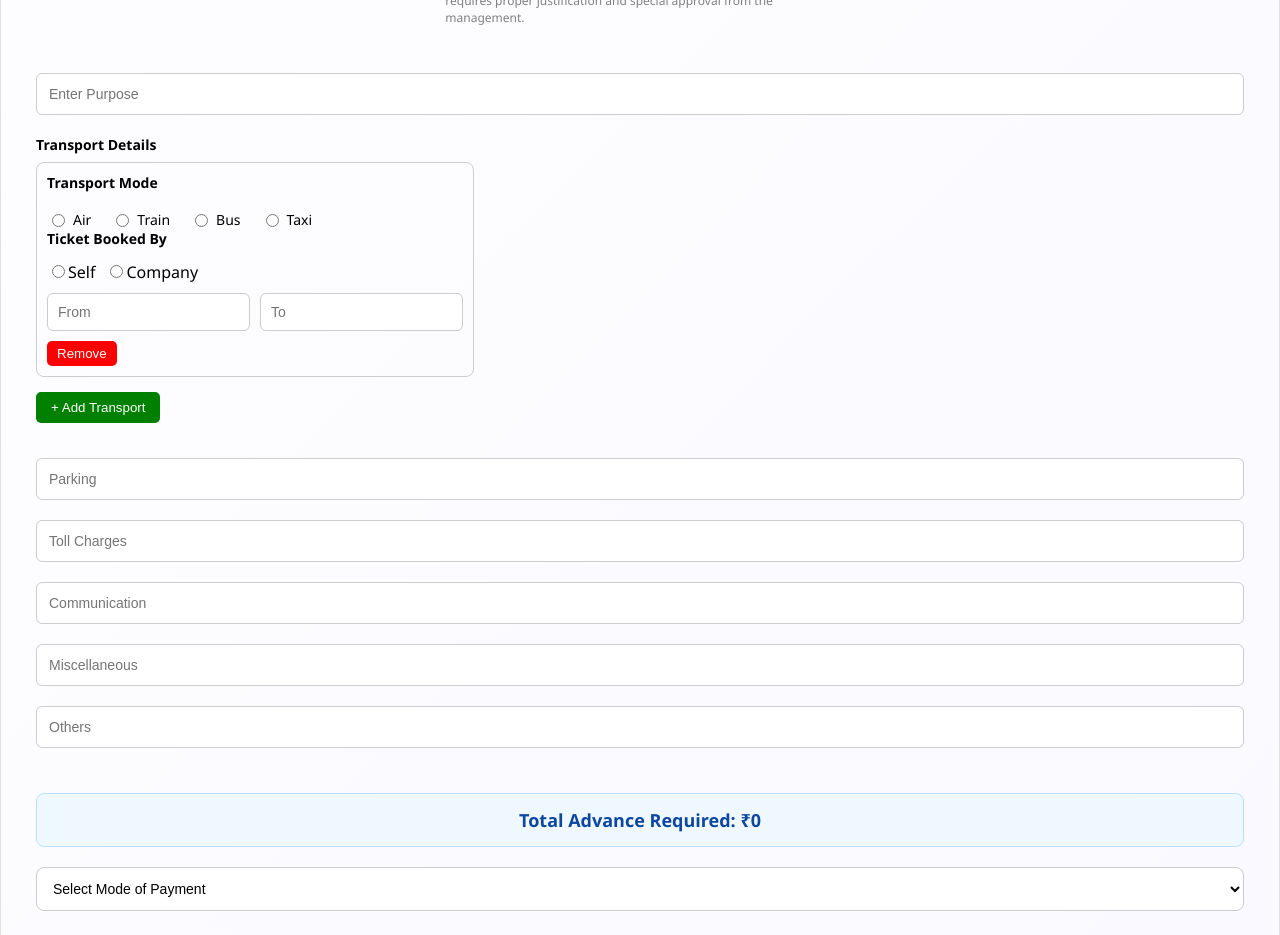
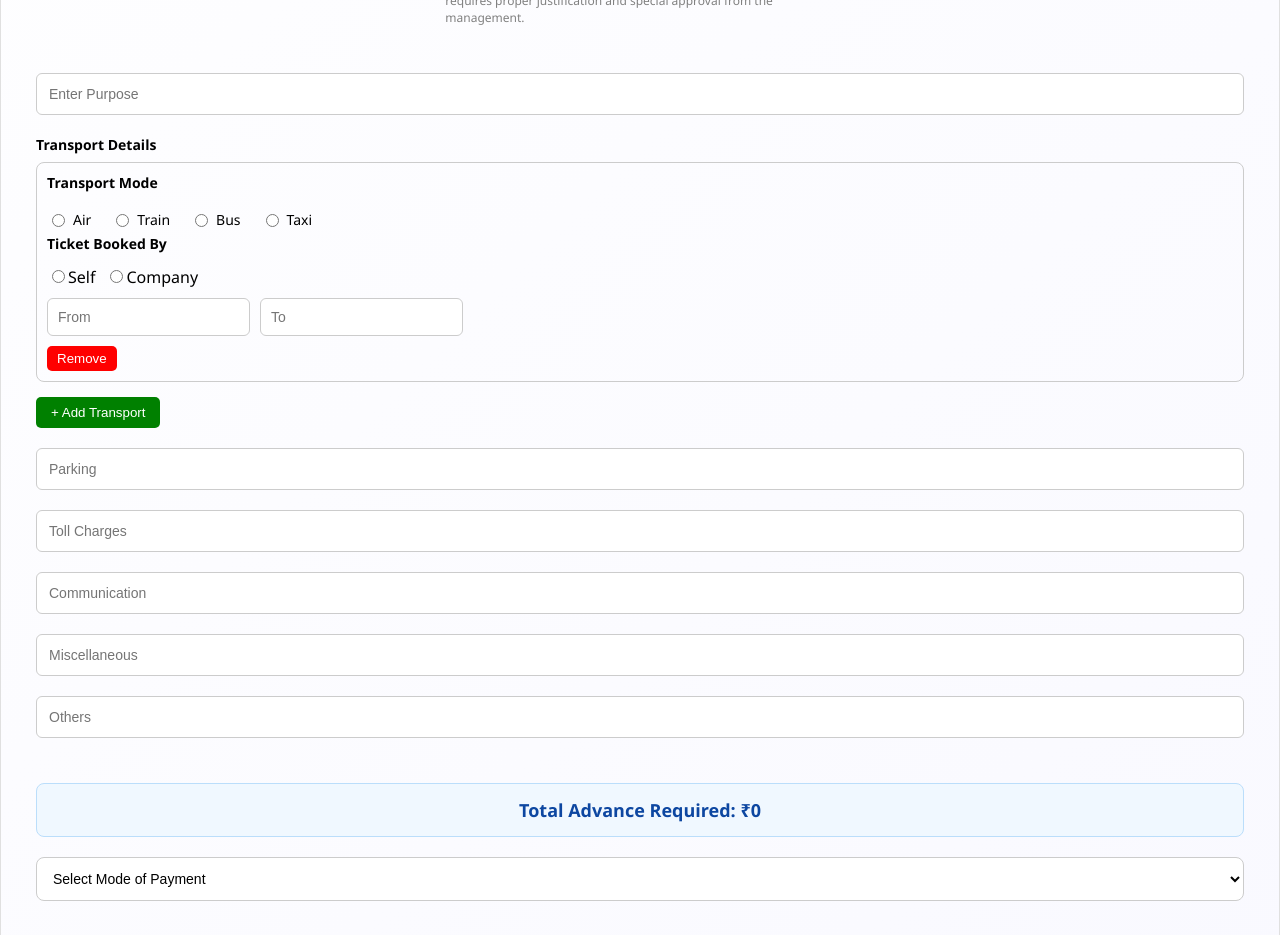
Before and after one commit to Santhoshmk30/Kccottrell, a React (Create React App) app: page /request in a window 1280 px wide. Shown: the part 780-1715 px from the top of the page. Built offline with nearby package versions, Linux system fonts and the light colour scheme.

Commit message:
Update Requestform.js

```diff
--- a/src/Components/Requestform.js
+++ b/src/Components/Requestform.js
@@ -519,7 +519,7 @@ const handleTransportChange = (index, field, value) => {
 
 
 
-<div style={styles.row}>
+
 {/* Transport Section with Multiple Entries */}
 <div>
   <label style={styles.label}>Transport Details</label>
@@ -557,6 +557,8 @@ const handleTransportChange = (index, field, value) => {
       </div>
 
       {/* Ticket Booked By */}
+       <div style={{ display: "flex", gap: "10px", marginTop: "5px" }}>
+
       <div style={styles.field}>
         <label style={styles.label}>Ticket Booked By</label>
        <div style={{ display: "flex", gap: "10px", marginTop: "5px" }}>
@@ -587,6 +589,8 @@ const handleTransportChange = (index, field, value) => {
           </label>
         </div>
       </div>
+      </div>
+
 
       {/* From / To / Amount */}
       <div style={{ display: "flex", gap: "10px", marginTop: "10px" }}>
@@ -652,7 +656,6 @@ const handleTransportChange = (index, field, value) => {
     + Add Transport
   </button>
 </div>
-      </div>
 
 
 
```
